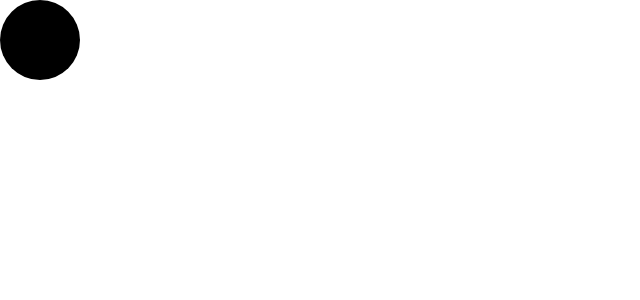
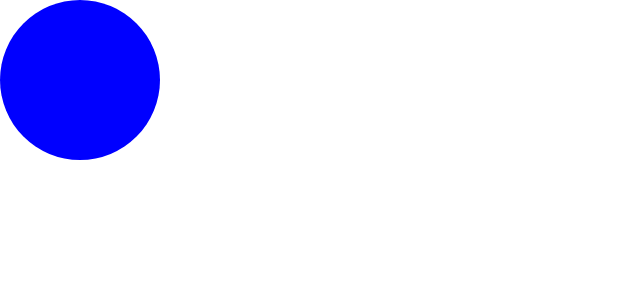
Before and after one commit to guswns1659/titanicmoney-fe, a React (Create React App) app: page / in a window 1280 px wide. Shown: the top 300 px of the page, without its empty margins (0-640 px from the left). Built offline with nearby package versions, Linux system fonts and the light colour scheme.

Commit message:
test: use css function in styled-components

```diff
--- a/src/App.js
+++ b/src/App.js
@@ -1,16 +1,21 @@
 import './App.css';
-import styled from "styled-components";
+import styled, { css } from "styled-components";
 
 const Circle = styled.div`
   width: 5rem;
   height: 5rem;
-  background: black;
+  background: ${props => props.color || 'black'};
   border-radius: 50%;
-`
+  ${props =>
+    props.huge &&
+    css`
+    width: 10rem;
+    height: 10rem;`}
+`;
 
 function App() {
     return (
-        <Circle></Circle>
+        <Circle color="blue" huge ></Circle>
     );
 }
 
```
